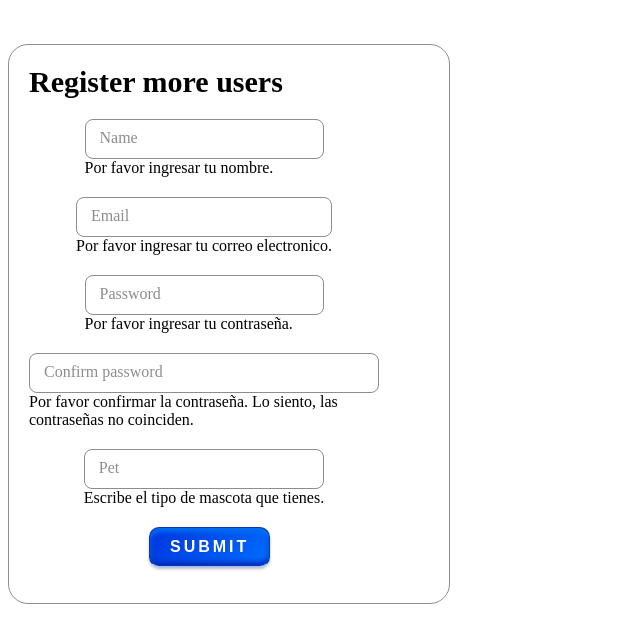
After one commit to brandon100477/CRUD-ANGULAR2, a PHP site: page /CRUD-ANGULAR/app/views/content/userNew.php in a window 1280 px wide. The commit adds this page. Shown: the top 643 px of the page, without its empty margins (0-640 px from the left). Run offline with PHP 8.4, Linux system fonts and the light colour scheme.

Commit message:
Routing and register

```diff
--- /dev/null
+++ b/app/controllers/routing.js
@@ -0,0 +1,59 @@
+var routing = angular.module('routingApp',['ngRoute'])
+
+routing.config(['$routeProvider', function($routeProvider) {
+    const absolutePath = location.origin + location.pathname;
+    $routeProvider
+      .when('/userNew', { templateUrl: './app/views/content/userNew.php' })
+      .when('/userList', { templateUrl: './app/views/content/userList.php' })
+      .when( '/', { templateUrl: './app/views/content/home.php' })
+      .when( '/dashboard', { templateUrl: './app/views/content/home.php' })
+      .otherwise({ redirectTo: '/URL-No_encontrada', templateUrl: './app/views/content/userNew.php' });
+}]);
+
+routing.controller('registerController', function ($scope, $http) {
+      $scope.submitForm = function() {
+        if (!$scope.name || !$scope.email || !$scope.pass || !$scope.pass2 || $scope.pass2 !== $scope.pass) {
+          Swal.fire({
+            icon: "error",
+            title: "Ha ocurrido un error",
+            text: "Intente rellenar todos los campos por favor.",
+          });
+          return;
+        }
+
+        var formData = {
+          modulo_user: 'registrar',
+          name: $scope.name,
+          email: $scope.email,
+          pass: $scope.pass,
+          pet: $scope.pet
+        };
+
+        $http.post('./app/controllers/registerController.php', formData)
+          .then(function(response) {
+            if (response.data.status === 'success') {
+              Swal.fire({
+                  icon: "success",
+                  title: "Éxito",
+                  text: response.data.message,
+              }).then(() => {
+                // Recargar la página después de cerrar la alerta de éxito
+                window.location.reload();
+              });
+          } else {
+              Swal.fire({
+                  icon: "error",
+                  title: "Error",
+                  text: response.data.message,
+              });
+          }
+          }, function(error) {
+            console.error("Error:", error);
+            Swal.fire({
+              icon: "error",
+              title: "Error",
+              text: "Ha ocurrido un error al enviar los datos.",
+            });
+          });
+      };
+    });
--- a/app/controllers/viewsController.php
+++ b/app/controllers/viewsController.php
@@ -7,12 +7,10 @@
         public function obtenerVistasController($vista){
             $db = mainModel::connect();
             if ($db === false) {
-                // Aquí puedes manejar el caso de fallo de conexión, por ejemplo, redirigir a una vista de error
-                $respuesta = "error"; // Cambia esto según tu lógica de manejo de errores
+                $respuesta = "error";
             } else {
                 if($vista != ""){
                     $respuesta = $this->obtenerVistasModelo($vista);
-                    // No necesitas imprimir o devolver la conexión PDO aquí
                 } else {
                     $respuesta = "login";
                 }
--- a/app/models/viewsModel.php
+++ b/app/models/viewsModel.php
@@ -3,7 +3,7 @@
     #Modelo para la redirección de las vistas.
     class viewsModel {
         protected function obtenerVistasModelo($vista){
-            $lista=["dashboard", "userNew", "userList", "userSearch", "userUpdate", "logOut"];
+            $lista=["dashboard", "userNew", "userList","logOut"];
             if(in_array($vista, $lista)){
                 if(is_file("./app/views/content/".$vista.".php")){
                     $contenido = "./app/views/content/".$vista.".php";
--- /dev/null
+++ b/app/static/css/userNew.css
@@ -0,0 +1,111 @@
+.container {
+    border: solid 1px #8d8d8d;
+    padding: 20px;
+    border-radius: 20px;
+    background-color: #ffffff;
+    width: 400px;
+    max-width: 400px;
+    min-width: 200px;
+  }
+
+  .container .heading {
+    font-size: 30px;
+    margin-bottom: 20px;
+    font-weight: bolder;
+    color: black;
+  }
+
+  .form {
+    max-width: 350px;
+    display: flex;
+    flex-direction: column;
+    gap: 20px;
+    align-items: center;
+    justify-content: center;
+  }
+
+  .form .btn-container {
+    width: 100%;
+    display: flex;
+    align-items: center;
+    gap: 20px;
+  }
+
+  .form .btn {
+    padding: 10px 20px;
+    font-size: 1rem;
+    text-transform: uppercase;
+    letter-spacing: 3px;
+    border-radius: 10px;
+    border: solid 1px #1034aa;
+    border-bottom: solid 1px #90c2ff;
+    background: linear-gradient(135deg, #0034de, #006eff);
+    color: #fff;
+    font-weight: bolder;
+    transition: all 0.2s ease;
+    align-content: center;
+    justify-content: center;
+    text-align: center;
+    margin-left: 120px;
+    box-shadow: 0px 2px 3px #000d3848, inset 0px 4px 5px #0070f0,
+      inset 0px -4px 5px #002cbb;
+
+  }
+
+  .form .btn:active {
+    box-shadow: inset 0px 4px 5px #0070f0, inset 0px -4px 5px #002cbb;
+    transform: scale(0.995);
+  }
+
+  .input-field {
+    position: relative;
+  }
+
+  .input-field label {
+    position: absolute;
+    color: #8d8d8d;
+    pointer-events: none;
+    background-color: transparent;
+    left: 15px;
+    transform: translateY(0.6rem);
+    transition: all 0.3s ease;
+  }
+
+  .input-field input {
+    padding: 10px 15px;
+    font-size: 1rem;
+    border-radius: 8px;
+    border: solid 1px #8d8d8d;
+    letter-spacing: 1px;
+    width: 100%;
+  }
+
+  .input-field input:focus,
+  .input-field input:valid {
+    outline: none;
+    border: solid 1px #0034de;
+  }
+
+  .input-field input:focus ~ label,
+  .input-field input:valid ~ label {
+    transform: translateY(-51%) translateX(-10px) scale(0.8);
+    background-color: #fff;
+    padding: 0px 5px;
+    color: #0034de;
+    font-weight: bold;
+    letter-spacing: 1px;
+    border: none;
+    border-radius: 100px;
+  }
+
+  .form .passicon {
+    cursor: pointer;
+    font-size: 1.3rem;
+    position: absolute;
+    top: 6px;
+    right: 8px;
+  }
+
+  .form .close {
+    display: none;
+  }
--- /dev/null
+++ b/app/views/content/home.php
@@ -0,0 +1,5 @@
+<div class="ini">
+    <h1>Bienvenido, <?php  session_start(); echo htmlspecialchars($_SESSION['name']); ?></h1>
+    <img class="img-inicio" src="./app/static/img/programanding.png" alt="">
+    <p>Prueba realizada con éxito</p>
+</div>
--- /dev/null
+++ b/app/views/content/userList.php
@@ -0,0 +1,2 @@
+Lista
+<table></table>
--- /dev/null
+++ b/app/views/content/userNew.php
@@ -0,0 +1,81 @@
+<link rel="stylesheet" href="./app/static/css/userNew.css">
+<script src="./app/controllers/routing.js"></script>
+<br><br>
+<div ng-app="registerAngular">
+    <div class="container" ng-controller="registerController">
+      <div class="heading">Register more users</div>
+      <form class="form" ng-submit="submitForm()">
+        <div class="input-field" ng-class="{ 'error': !name.length }">
+          <input
+            required=""
+            autocomplete="off"
+            type="text"
+            name="text"
+            id="username"
+            ng-model="name"
+          />
+          <label for="username">Name</label>
+          <br>
+          <span class="span" ng-show="!name.length">Por favor ingresar tu nombre.</span>
+
+        </div>
+        <div class="input-field" ng-class="{ 'error': !email.length }">
+          <input
+            required=""
+            autocomplete="off"
+            type="email"
+            name="email"
+            id="email"
+            ng-model="email"
+          />
+          <label for="email">Email</label>
+          <br>
+          <span ng-show="!email.length">Por favor ingresar tu correo electronico.</span>
+        </div>
+        <div class="input-field" ng-class="{ 'error': !pass.length }">
+          <input
+            required=""
+            autocomplete="off"
+            type="password"
+            name="text"
+            id="password"
+            ng-model="pass"
+          />
+          <label for="username">Password</label>
+          <br>
+          <span ng-show="!pass.length">Por favor ingresar tu contraseña.</span>
+        </div>
+        <div class="input-field" ng-class="{ 'error': !pass2.length || pass2 !== pass }">
+          <input
+            required=""
+            autocomplete="off"
+            type="password"
+            name="text"
+            id="password"
+            ng-model="pass2"
+          />
+          <label for="username">Confirm password</label>
+          <br>
+          <span ng-show="!pass2.length">Por favor confirmar la contraseña.</span>
+          <span ng-show="pass2.length && pass2 !== pass">Lo siento, las contraseñas no coinciden.</span>
+        </div>
+        <div class="input-field" ng-class="{ 'error': !pet.length }">
+          <input
+            required=""
+            autocomplete="off"
+            type="text"
+            name="text"
+            id="password"
+            ng-model="pet"
+          />
+          <label for="username">Pet</label>
+          <br>
+          <span ng-show="!pet.length">Escribe el tipo de mascota que tienes.</span>
+        </div>
+
+        <div class="btn-container">
+          <button type="submit" name="registro" class="btn">Submit</button>
+        </div>
+      </form>
+    </div>
+</div>
--- a/app/views/inc/script.php
+++ b/app/views/inc/script.php
@@ -1,3 +1,4 @@
 <script src="https://cdn.jsdelivr.net/npm/sweetalert2@11"></script>
 <script src="https://ajax.googleapis.com/ajax/libs/angularjs/1.8.2/angular.min.js"></script>
+<script src="https://ajax.googleapis.com/ajax/libs/angularjs/1.8.2/angular-route.js"></script>
 <script src="https://ajax.googleapis.com/ajax/libs/angularjs/1.8.2/angular-route.min.js"></script>
--- a/index.php
+++ b/index.php
@@ -22,7 +22,6 @@
         if ($vista == "login" || $vista == "error" || $vista == "register"){
             require_once "./app/views/content/".$vista.".php";
         }else {
-            require_once "./app/views/inc/navbar.php";
             require_once $vista;
         }
         #Se implementan los scripts del archivo.
```
Also changed, not shown: app/views/content/dashboard.php (+40 -7 lines), app/views/inc/navbar.php (deleted, +0 -42 lines), .htaccess.
